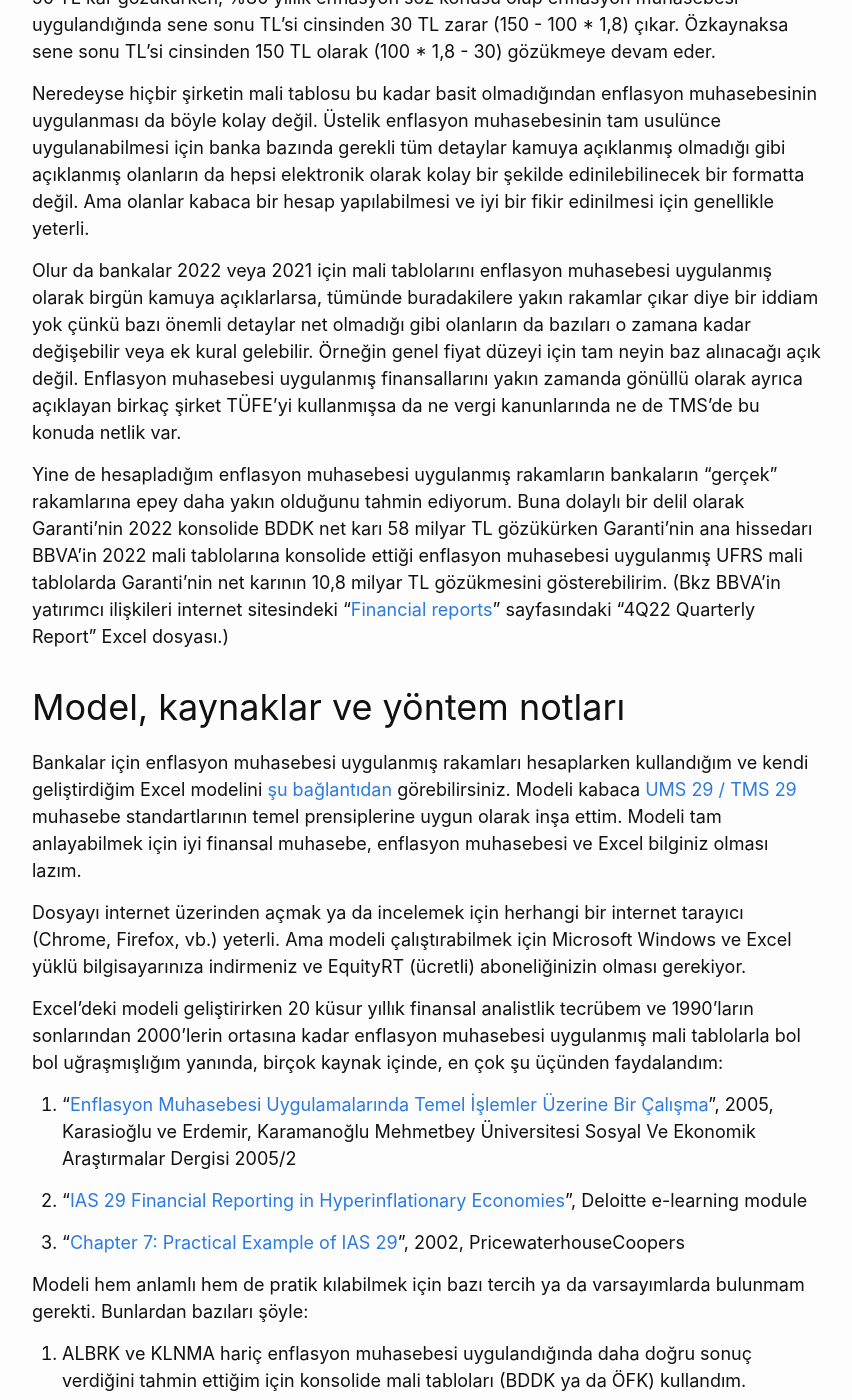
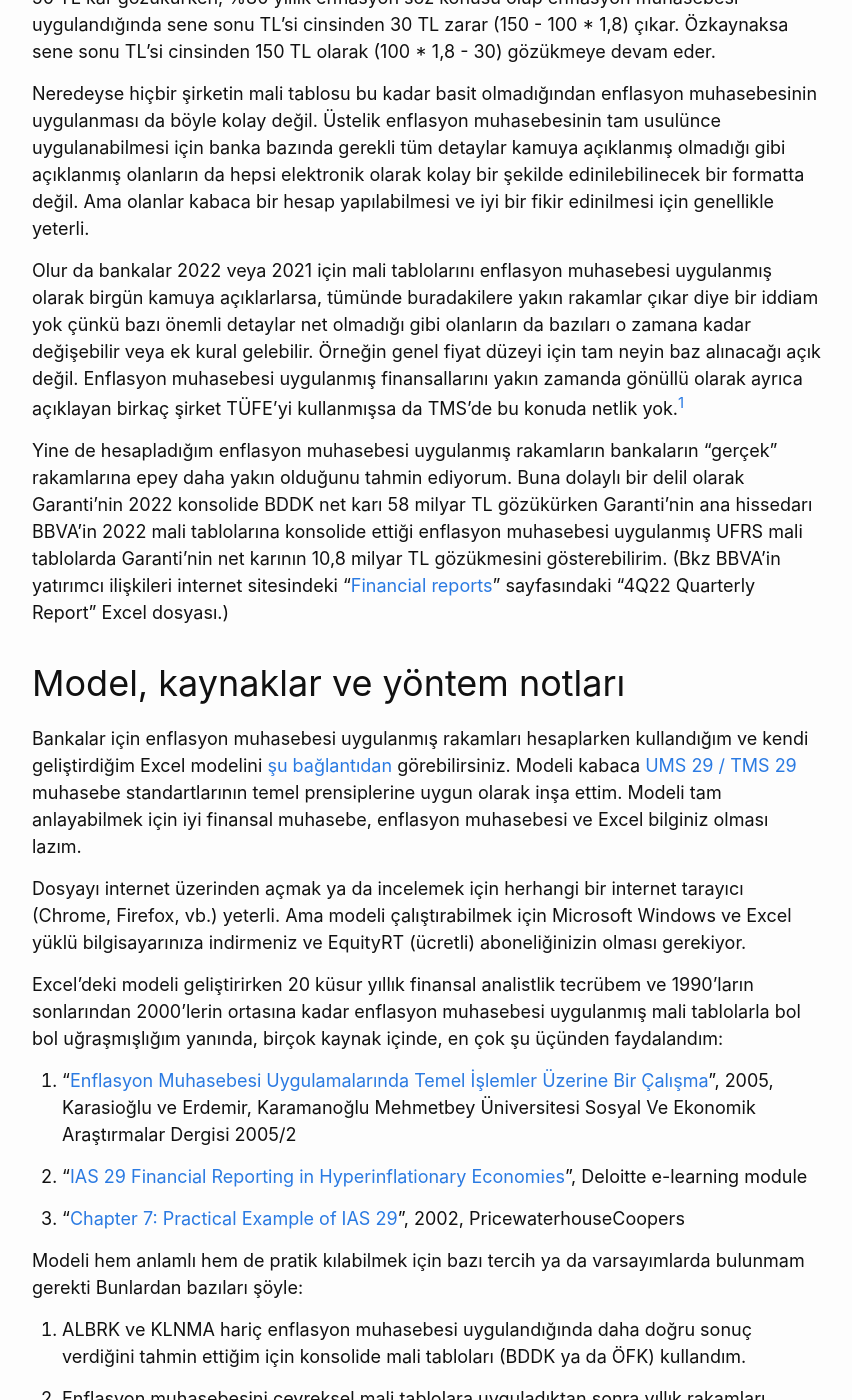
Before and after one commit to apaksoy/apaksoy.github.io, a Jekyll site: the page built from _posts/2023-04-14-bankalar-enflasyon-muhasebesi.md, in a window 1280 px wide and 1400 px high, scrolled down 2696 px. Shown: the whole window, without its empty margins (213-1065 px from the left). Built offline with Jekyll 4.4.1, drawn with Linux system fonts in a browser that asks for light colours; some of the changed text lies outside the part shown.

Commit message:
vergi kanunu fiyat endeksi.

```diff
--- a/_posts/2023-04-14-bankalar-enflasyon-muhasebesi.md
+++ b/_posts/2023-04-14-bankalar-enflasyon-muhasebesi.md
@@ -37,7 +37,7 @@
 
 Neredeyse hiçbir şirketin mali tablosu bu kadar basit olmadığından enflasyon muhasebesinin uygulanması da böyle kolay değil. Üstelik enflasyon muhasebesinin tam usulünce uygulanabilmesi için banka bazında gerekli tüm detaylar kamuya açıklanmış olmadığı gibi açıklanmış olanların da hepsi elektronik olarak kolay bir şekilde edinilebilinecek bir formatta değil. Ama olanlar kabaca bir hesap yapılabilmesi ve iyi bir fikir edinilmesi için genellikle yeterli.
 
-Olur da bankalar 2022 veya 2021 için mali tablolarını enflasyon muhasebesi uygulanmış olarak birgün kamuya açıklarlarsa, tümünde buradakilere yakın rakamlar çıkar diye bir iddiam yok çünkü bazı önemli detaylar net olmadığı gibi olanların da bazıları o zamana kadar değişebilir veya ek kural gelebilir. Örneğin genel fiyat düzeyi için tam neyin baz alınacağı açık değil. Enflasyon muhasebesi uygulanmış finansallarını yakın zamanda gönüllü olarak ayrıca açıklayan birkaç şirket TÜFE’yi kullanmışsa da ne vergi kanunlarında ne de TMS’de bu konuda netlik var.
+Olur da bankalar 2022 veya 2021 için mali tablolarını enflasyon muhasebesi uygulanmış olarak birgün kamuya açıklarlarsa, tümünde buradakilere yakın rakamlar çıkar diye bir iddiam yok çünkü bazı önemli detaylar net olmadığı gibi olanların da bazıları o zamana kadar değişebilir veya ek kural gelebilir. Örneğin genel fiyat düzeyi için tam neyin baz alınacağı açık değil. Enflasyon muhasebesi uygulanmış finansallarını yakın zamanda gönüllü olarak ayrıca açıklayan birkaç şirket TÜFE’yi kullanmışsa da TMS’de bu konuda netlik yok.[^1]
 
 Yine de hesapladığım enflasyon muhasebesi uygulanmış rakamların bankaların “gerçek” rakamlarına epey daha yakın olduğunu tahmin ediyorum. Buna dolaylı bir delil olarak Garanti’nin 2022 konsolide BDDK net karı 58 milyar TL gözükürken Garanti’nin ana hissedarı BBVA’in 2022 mali tablolarına konsolide ettiği enflasyon muhasebesi uygulanmış UFRS mali tablolarda Garanti’nin net karının 10,8 milyar TL gözükmesini gösterebilirim. (Bkz BBVA'in yatırımcı ilişkileri internet sitesindeki "[Financial reports](https://shareholdersandinvestors.bbva.com/financials/financial-reports/#2022)" sayfasındaki “4Q22 Quarterly Report” Excel dosyası.)
 
@@ -54,7 +54,7 @@
 
 1. “[Chapter 7: Practical Example of IAS 29](https://www.icjce.es/images/pdfs/TECNICA/C02%20-%20IASB/C207%20-%20IAS-PwC%20y%20otros/PWC-UIAS%2029%20Practical%20example.pdf)”, 2002, PricewaterhouseCoopers
 
-Modeli hem anlamlı hem de pratik kılabilmek için bazı tercih ya da varsayımlarda bulunmam gerekti. Bunlardan bazıları şöyle:
+Modeli hem anlamlı hem de pratik kılabilmek için bazı tercih ya da varsayımlarda bulunmam gerekti Bunlardan bazıları şöyle:
 
 1. ALBRK ve KLNMA hariç enflasyon muhasebesi uygulandığında daha doğru sonuç verdiğini tahmin ettiğim için konsolide mali tabloları (BDDK ya da ÖFK) kullandım.
 
@@ -67,8 +67,9 @@
 1. Sonuçları çok etkilemiyor ama vergi amaçlı mali tablolarda enflasyon muhasebesi uygulamasına izin verilmediğini varsayarak enflasyon muhasebesi uygulanmış mali tablolarda ek ertelenmiş vergi gideri hesabını da işin içine kattım.
 
 Not: Bu yazının bir benzerini [Twitter üzerinden](https://twitter.com/curiosus137/status/1639210228469121024?s=61&t=ckXSOwzZY7rHjBboCn3XJg) daha önce yayımladım.
+
+#Enflasyon #IAS29 #UMS29 #TMS29 #Muhasebe #Finansal #BIST #XBANK #AKBNK #GARAN #HALKB #ISCTR #TSKB #VAKBN #YKBNK #ALBRK #ICBCT #KLNMA #QNBFB #SKBNK
 <br/>
-### Düzeltme ve değişiklikler
-Bu yazı yayımlandığından beri ciddi bir değişikliğe uğramadı.
-<br/><br/><br/>
-#Enflasyon #IAS29 #UMS29 #TMS29 #Muhasebe #Finansal #BIST #XBANK #AKBNK #GARAN #HALKB #ISCTR #TSKB #VAKBN #YKBNK #ALBRK #ICBCT #KLNMA #QNBFB #SKBNK
+
+### Önemli düzeltme ve değişiklikler
+[^1]: "Enflasyon muhasebesi uygulanmış finansallarını yakın zamanda gönüllü olarak ayrıca açıklayan birkaç şirket TÜFE’yi kullanmışsa da ne vergi kanunlarında ne de TMS’de bu konuda netlik var." -> "Enflasyon muhasebesi uygulanmış finansallarını yakın zamanda gönüllü olarak ayrıca açıklayan birkaç şirket TÜFE’yi kullanmışsa da TMS’de bu konuda netlik yok.", 2023-04-28
```
Also changed, not shown: _posts/2023-04-18-banka-disi-enflasyon-muhasebesi.md (+1 -1 lines).
